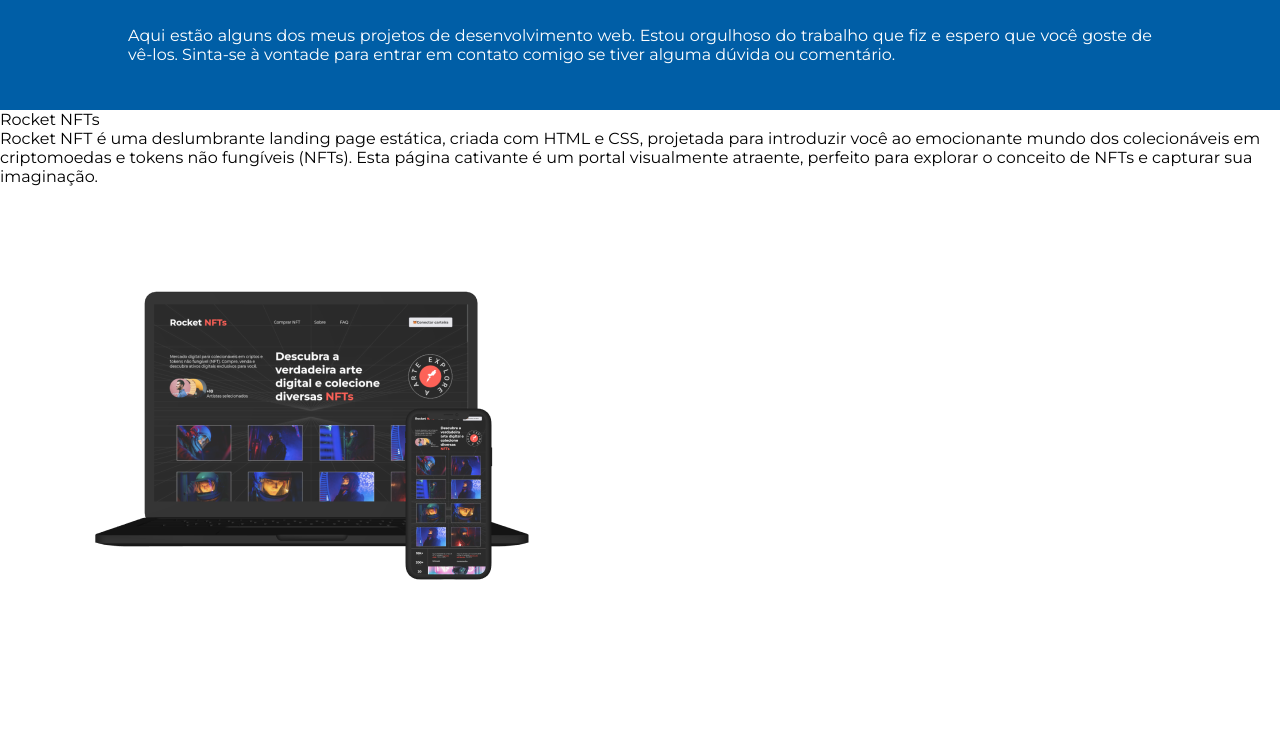
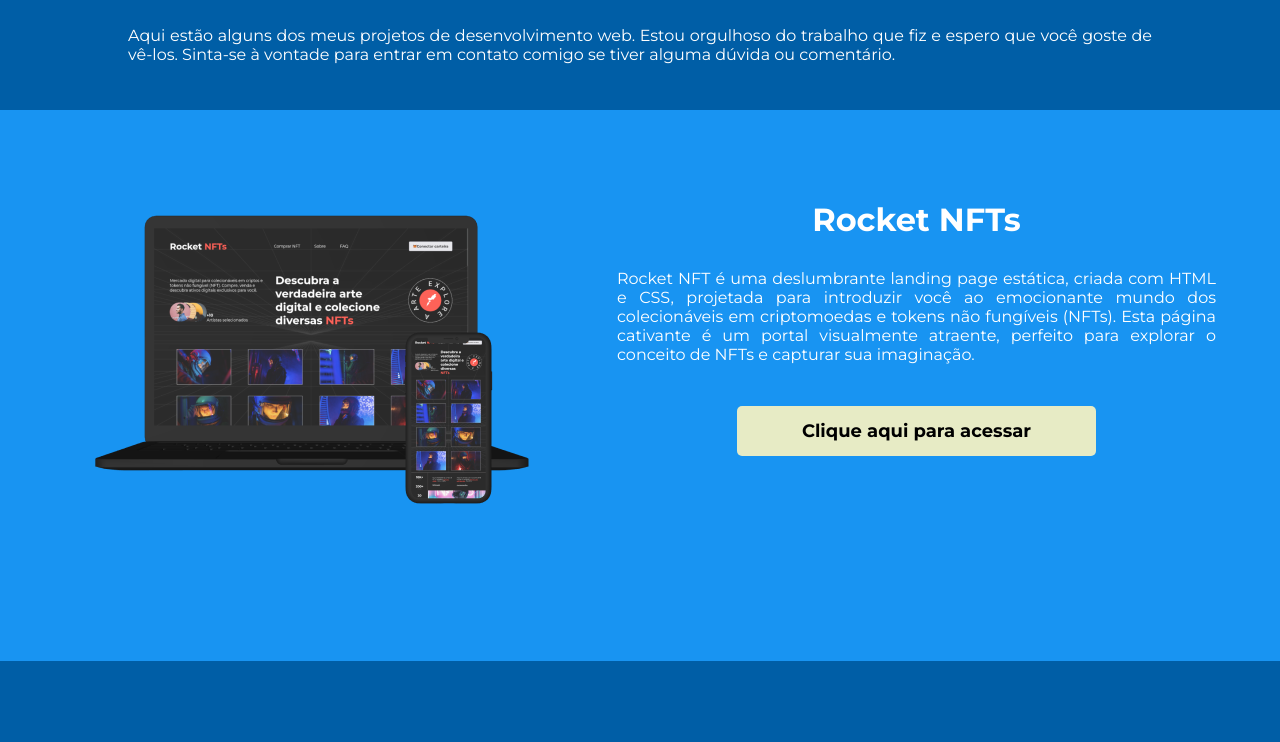
Before and after one commit to NathanMarques2001/projetos, a React (Vite) app: page / in a window 1280 px wide. Shown: the part 1540-2282 px from the top of the page. Built offline with nearby package versions, Linux system fonts and the light colour scheme.

Commit message:
finished desktop version

```diff
--- a/assets/links.js
+++ b/assets/links.js
@@ -23,6 +23,21 @@
   },
   techs: imgTechs,
   techsImages: [
-    nft, britaldo, pokedex, habits
+    {
+      url: nft,
+      title: 'Rocket NFT',
+    },
+    {
+      url: britaldo,
+      title: 'Britaldo Estoque',
+    },
+    {
+      url: pokedex,
+      title: 'Pokedex',
+    },
+    {
+      url: habits,
+      title: 'Habits',
+    }
   ]
 }
--- a/src/components/card/index.jsx
+++ b/src/components/card/index.jsx
@@ -1,7 +1,19 @@
-import './style.css'
+import './style.css';
+import * as myFunctions from '../../../utils/functions';
 
-export function Card(props) {
+export function Card({ img, imgAlt, index, title, description, link }) {
+  const redirect = () => myFunctions.redirect(link);
+
+  const backgroundColor = index % 2 === 0 ? 'var(--tertiary-background)' : 'var(--secondary-background)';
+
   return (
-    <></>
-  )
+    <div id='cardContainer' style={{ background: backgroundColor }}>
+      <img src={img} alt={imgAlt} />
+      <div id='cardContent'>
+        <p className='cardText' id='cardTitle'>{title}</p>
+        <p className='cardText' id='cardDescription'>{description}</p>
+        <button id='cardButton' onClick={redirect}>Clique aqui para acessar</button>
+      </div>
+    </div>
+  );
 }
--- a/src/components/card/style.css
+++ b/src/components/card/style.css
@@ -0,0 +1,37 @@
+#cardContainer {
+  width: 100%;
+  display: flex;
+}
+
+.cardText {
+  color: var(--text-color);
+}
+
+#cardContent {
+  display: flex;
+  flex-direction: column;
+  text-align: justify;
+  align-items: center;
+  margin: 7% 5% 0 0;
+}
+
+#cardTitle {
+  font-size: 32px;
+  font-weight: bold;
+  margin-bottom: 5%;
+}
+
+#cardButton {
+  width: 60%;
+  height: 50px;
+  border-radius: 5px;
+  background: var(--elements-color);
+  font-size: 18px;
+  font-weight: bold;
+  margin-top: 7%;
+}
+
+#cardButton:hover {
+  background: var(--elements-hover);
+  cursor: pointer;
+}
--- a/src/layout/header/index.jsx
+++ b/src/layout/header/index.jsx
@@ -1,9 +1,9 @@
 import './style.css';
+import * as myFunctions from '../../../utils/functions';
 
 function NameIconsSection({ presentation, urlGithub, urlLinkedin, urlCurriculum, imgGithub, imgLinkedin, imgCurriculum }) {
-  const redirectSocialNetwork = (link) => {
-    window.open(link, "_blank");
-  };
+
+  const redirectSocialNetwork = (link) => myFunctions.redirect(link);
 
   return (
     <div id="header-div-name-icons">
--- a/src/layout/projects/index.jsx
+++ b/src/layout/projects/index.jsx
@@ -1,20 +1,15 @@
 import './style.css'
+import { Card } from '../../components/card';
 
 export function Projects({ portfolio, images }) {
-  return (
-    <>
-      {portfolio.map((project, index) => (
-        <div key={index}>
-          <p>{project.title}</p>
-          <p>{project.description}</p>
-          <img src={images[index]} alt="" />
-          <div>
-            {project.technologies.map((tech, index) => (
-              <p key={index}>{tech}</p>
-            ))}
-          </div>
-        </div>
-      ))}
-    </>
-  );
+  return portfolio.map((project, index) => (
+    <Card
+      img={images[index].url}
+      imgAlt={images[index].title}
+      index={index}
+      title={project.title}
+      description={project.description}
+      link={project.link}
+    />
+  ));
 }
--- a/styles/global.css
+++ b/styles/global.css
@@ -8,6 +8,7 @@
   --secondary-background: rgb(0, 94, 166);
   --tertiary-background: rgb(24, 148, 242);
   --elements-color: rgb(231, 235, 197);
+  --elements-hover: rgb(180, 183, 155);
   --text-color: rgb(255, 255, 255);
   --gradient: radial-gradient(circle, rgba(52, 111, 196, 1) 0%, rgba(0, 78, 137, 1) 45%);
   font-family: 'Montserrat', sans-serif;
--- /dev/null
+++ b/utils/functions.js
@@ -0,0 +1,3 @@
+export const redirect = (link) => {
+  window.open(link, "_blank");
+};
```
